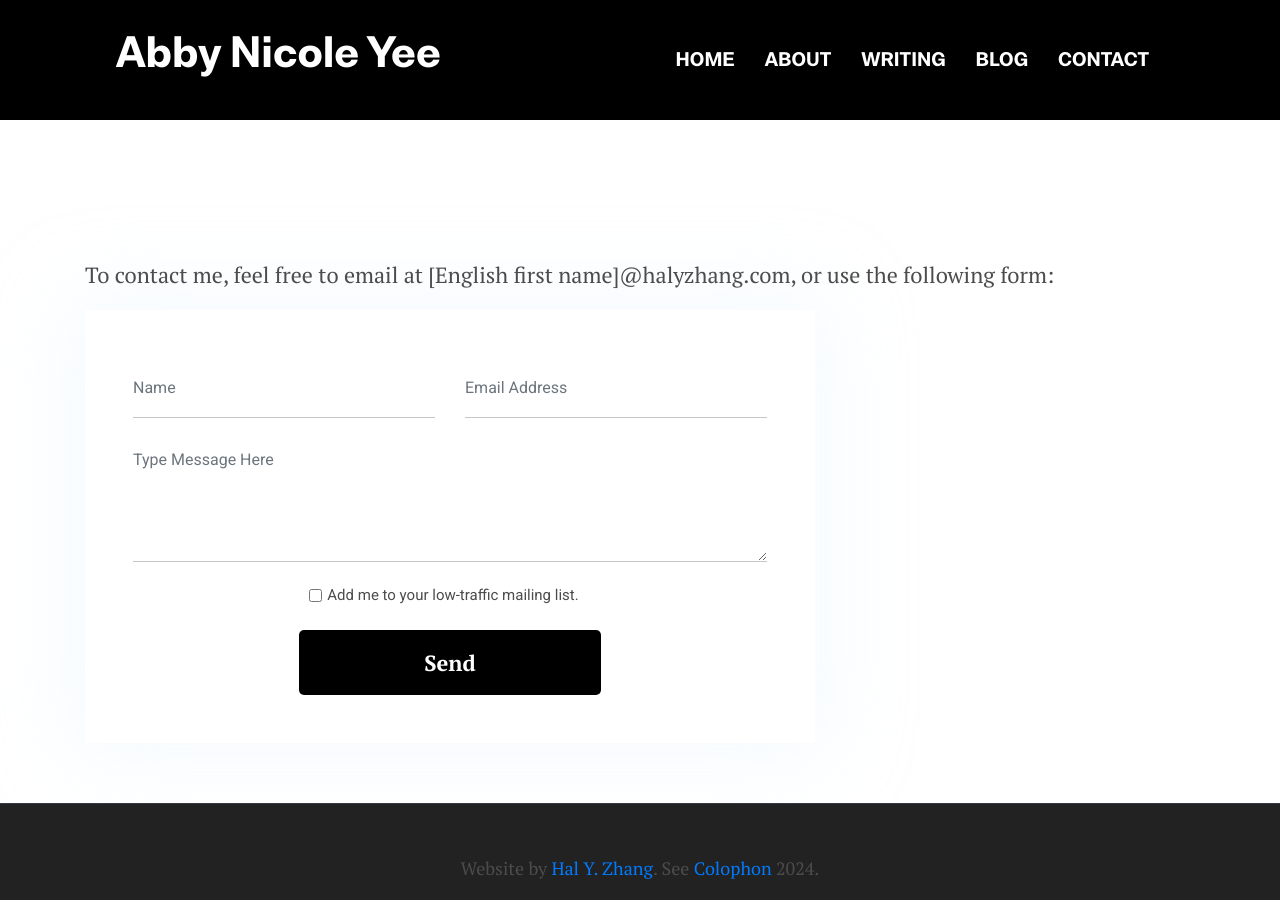
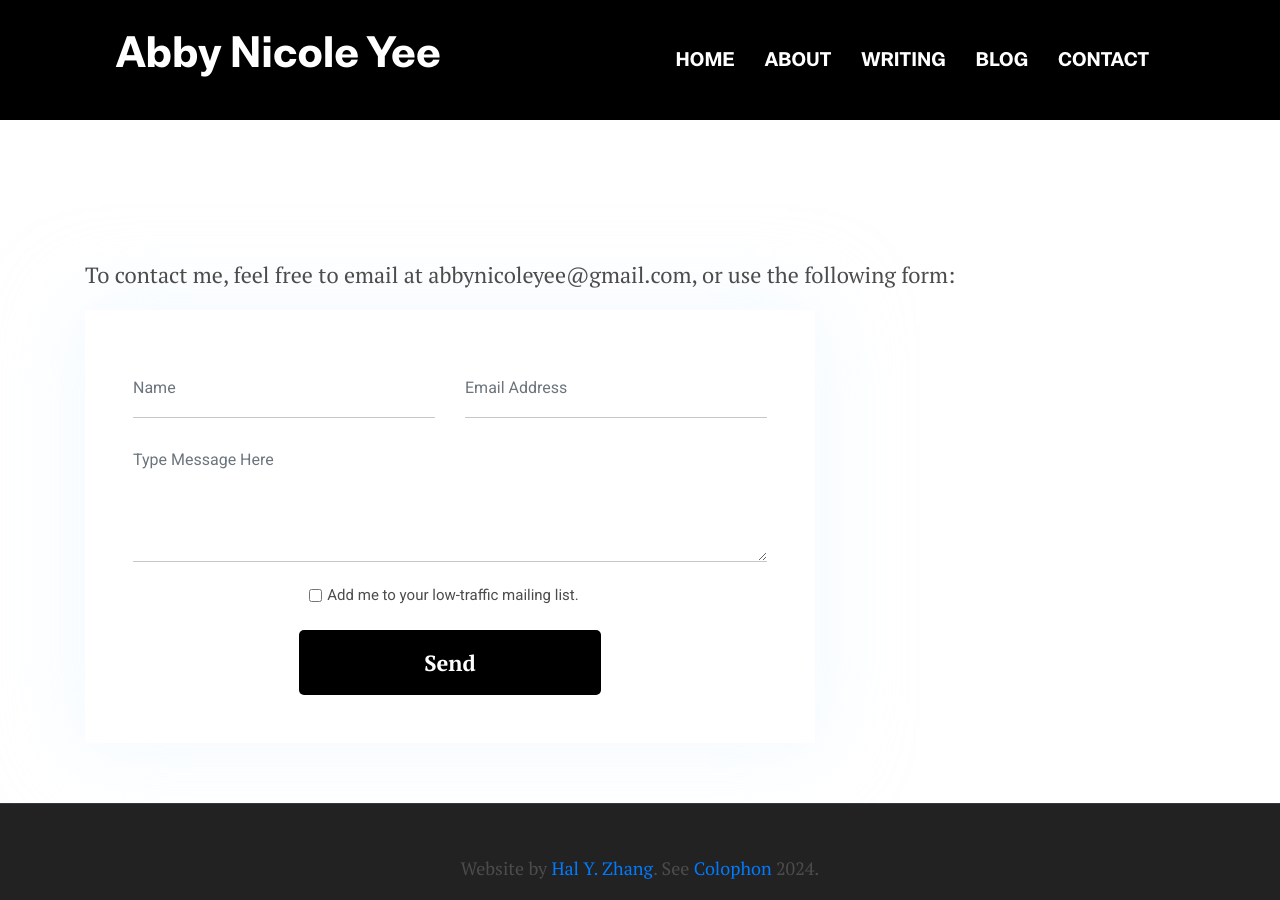
Before and after one commit to abbynicoleyee/abbynicoleyee.github.io, a Jekyll site: the page built from index.html, in a window 1280 px wide and 900 px high, scrolled down 1895 px. Built offline with Jekyll 4.4.1, drawn with Linux system fonts in a browser that asks for light colours.

Commit message:
Update contact-section.html

```diff
--- a/_includes/contact-section.html
+++ b/_includes/contact-section.html
@@ -4,7 +4,7 @@
     <div class="row">
       <div class="col-12">
         <!--<h2 class="section-title">{{ site.data.settings.contact-title }}</h2>-->
-        <p class="paragraph-lg">To contact me, feel free to email at [English first name]@halyzhang.com, or use the
+        <p class="paragraph-lg">To contact me, feel free to email at abbynicoleyee@gmail.com, or use the
           following form:</p>
       </div>
       <div class="col-lg-8">
```
